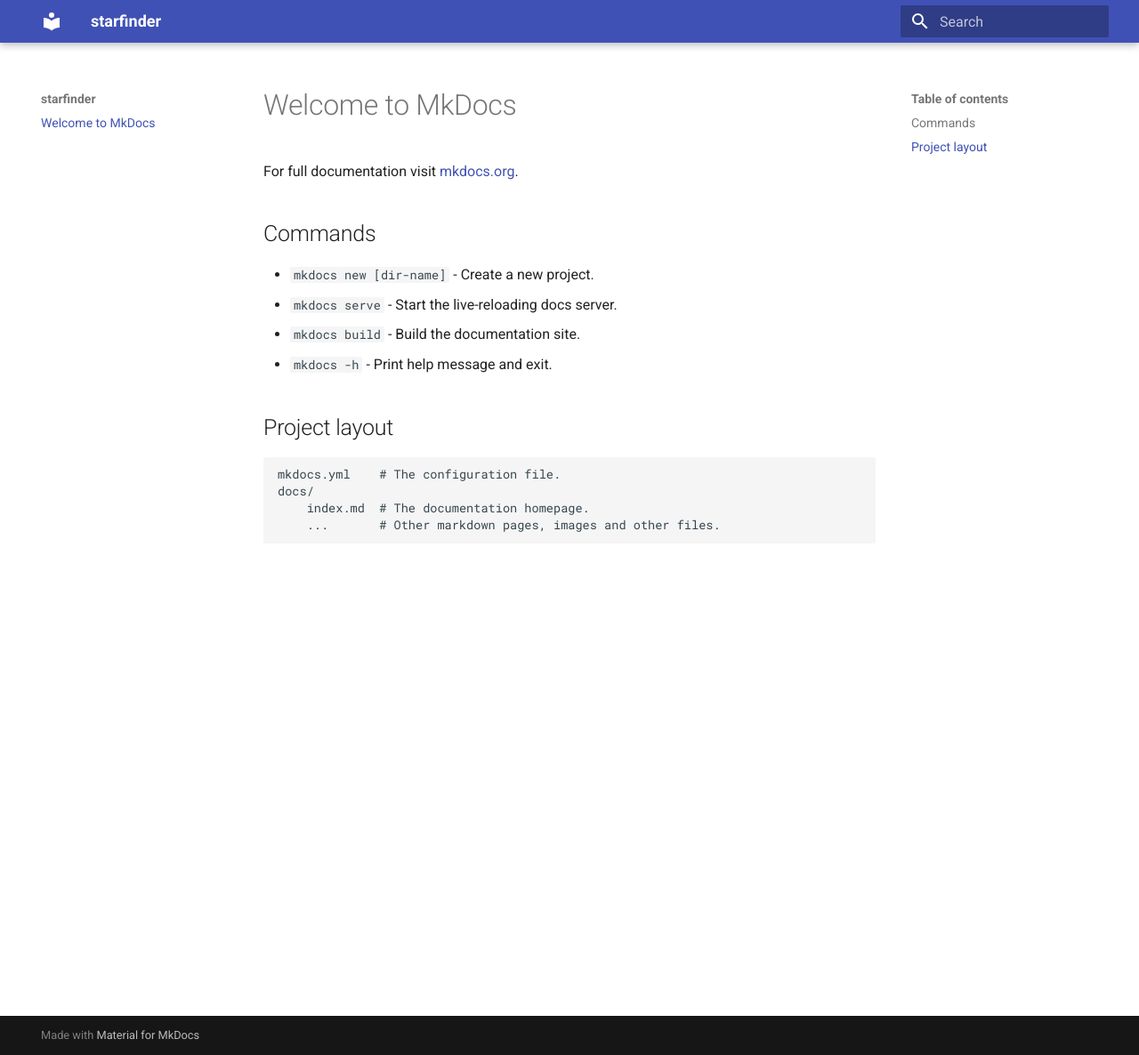
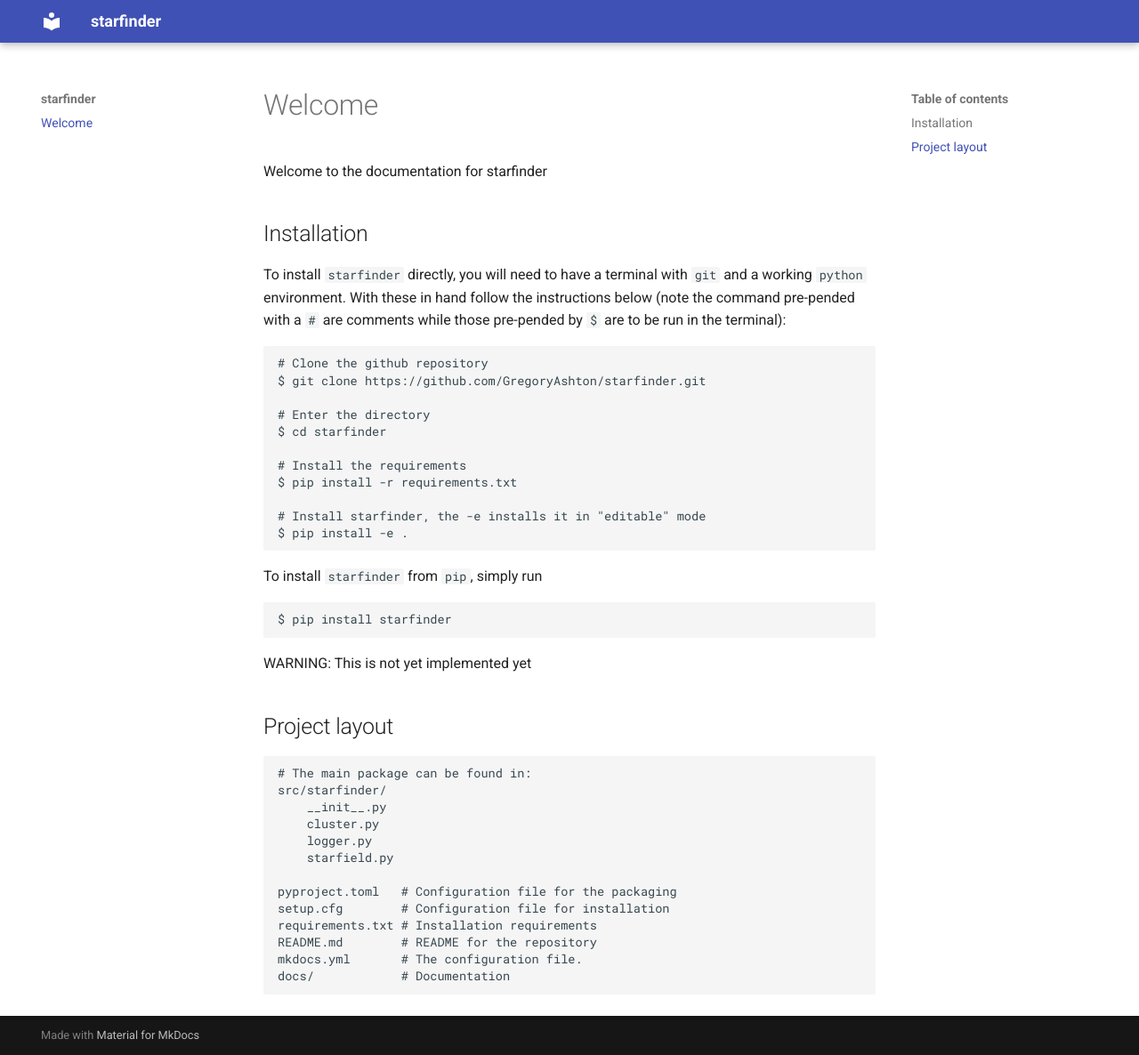
Before and after one commit to GregoryAshton/starfinder, an MkDocs documentation site: the page built from docs/index.md, in a window 1280 px wide and 1186 px high. Shown: the whole window at 89% size. Built offline with MkDocs 1.6.1 and Material for MkDocs 9.7.7, drawn with Linux system fonts in a browser that asks for light colours.

Commit message:
Update the documentation

````diff
--- a/.readthedocs.yaml
+++ b/.readthedocs.yaml
@@ -11,7 +11,7 @@ build:
     python: "3.13"
   jobs:
     pre_install:
-      - pip install mkdocs-material
+      - pip install mkdocs-material mkdocs-autoapi[python]
 
 version: 2
 mkdocs:
--- a/docs/index.md
+++ b/docs/index.md
@@ -1,17 +1,42 @@
-# Welcome to MkDocs
+# Welcome
 
-For full documentation visit [mkdocs.org](https://www.mkdocs.org).
+Welcome to the documentation for starfinder
 
-## Commands
+## Installation
 
-* `mkdocs new [dir-name]` - Create a new project.
-* `mkdocs serve` - Start the live-reloading docs server.
-* `mkdocs build` - Build the documentation site.
-* `mkdocs -h` - Print help message and exit.
+To install `starfinder` directly, you will need to have a terminal with `git` and a working `python` environment. With these in hand follow the instructions below (note the command pre-pended with a `#` are comments while those pre-pended by `$` are to be run in the terminal):
+```
+# Clone the github repository
+$ git clone https://github.com/GregoryAshton/starfinder.git
+
+# Enter the directory
+$ cd starfinder
+
+# Install the requirements
+$ pip install -r requirements.txt
+
+# Install starfinder, the -e installs it in "editable" mode
+$ pip install -e .
+```
+
+To install `starfinder` from `pip`, simply run
+```
+$ pip install starfinder
+```
+WARNING: This is not yet implemented yet
 
 ## Project layout
 
-    mkdocs.yml    # The configuration file.
-    docs/
-        index.md  # The documentation homepage.
-        ...       # Other markdown pages, images and other files.
+    # The main package can be found in:
+    src/starfinder/
+        __init__.py
+        cluster.py
+        logger.py
+        starfield.py
+
+    pyproject.toml   # Configuration file for the packaging
+    setup.cfg        # Configuration file for installation
+    requirements.txt # Installation requirements
+    README.md        # README for the repository
+    mkdocs.yml       # The configuration file.
+    docs/            # Documentation
--- a/mkdocs.yml
+++ b/mkdocs.yml
@@ -1,4 +1,11 @@
 site_name: starfinder
+
+nav:
+  - 'index.md'
+
+plugins:
+  - mkdocs-autoapi
+  - mkdocstrings
 
 theme:
   name: "material"
````
